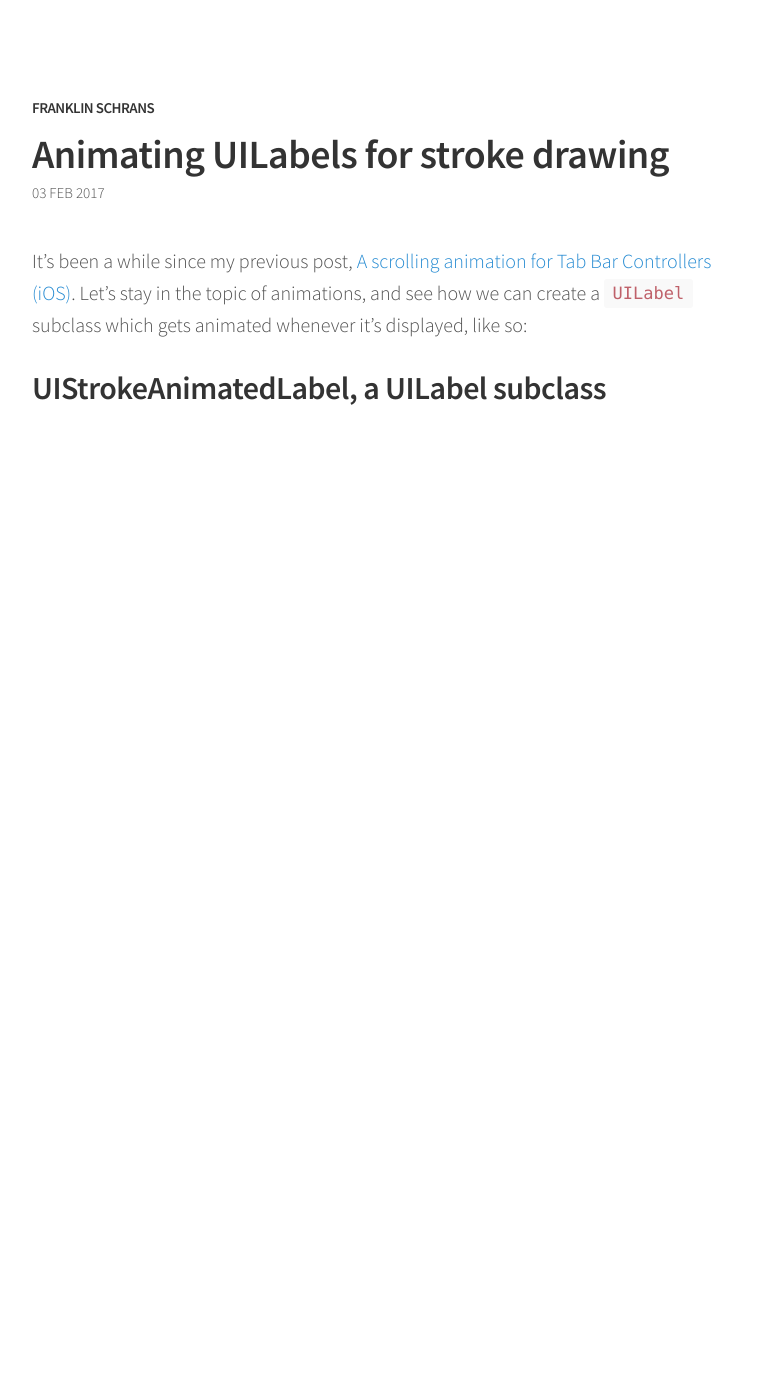
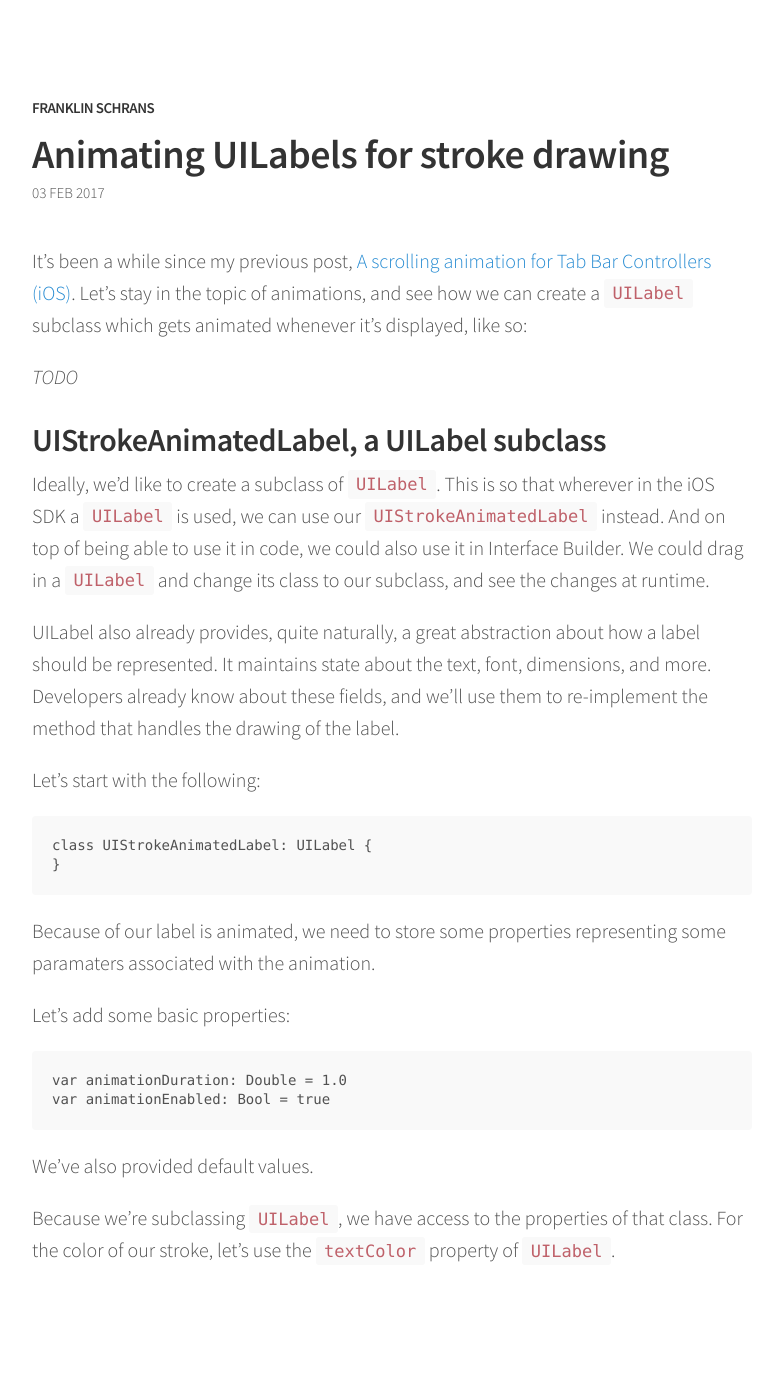
Before and after one commit to franklinsch/franklinsch.github.io, a Jekyll site: the page built from _posts/2017-02-3-uistrokeanimatedlabel.md, in a window 1280 px wide. Shown: the whole page, without its empty margins (248-1023 px from the left). Built offline with Jekyll 4.4.1, drawn with Linux system fonts in a browser that asks for light colours; before the commit the page ends 900 px from its top, so only the background shows below that.

Commit message:
Write first section

````diff
--- a/_posts/2017-02-3-uistrokeanimatedlabel.md
+++ b/_posts/2017-02-3-uistrokeanimatedlabel.md
@@ -7,4 +7,30 @@ categories: iOS
 
 It's been a while since my previous post, [A scrolling animation for Tab Bar Controllers (iOS)]({% post_url 2015-12-25-scrolling-tab-bar %}). Let's stay in the topic of animations, and see how we can create a `UILabel` subclass which gets animated whenever it's displayed, like so:
 
+*TODO*
+
 ## UIStrokeAnimatedLabel, a UILabel subclass
+
+Ideally, we'd like to create a subclass of `UILabel`. This is so that wherever in the iOS SDK a `UILabel` is used, we can use our `UIStrokeAnimatedLabel` instead. And on top of being able to use it in code, we could also use it in Interface Builder. We could drag in a `UILabel` and change its class to our subclass, and see the changes at runtime.
+
+UILabel also already provides, quite naturally, a great abstraction about how a label should be represented. It maintains state about the text, font, dimensions, and more. Developers already know about these fields, and we'll use them to re-implement the method that handles the drawing of the label.
+
+Let's start with the following:
+
+```
+class UIStrokeAnimatedLabel: UILabel {
+}
+```
+
+Because of our label is animated, we need to store some properties representing some paramaters associated with the animation.
+
+Let's add some basic properties:
+
+```
+var animationDuration: Double = 1.0
+var animationEnabled: Bool = true
+```
+
+We've also provided default values.
+
+Because we're subclassing `UILabel`, we have access to the properties of that class. For the color of our stroke, let's use the `textColor` property of `UILabel`.
````
